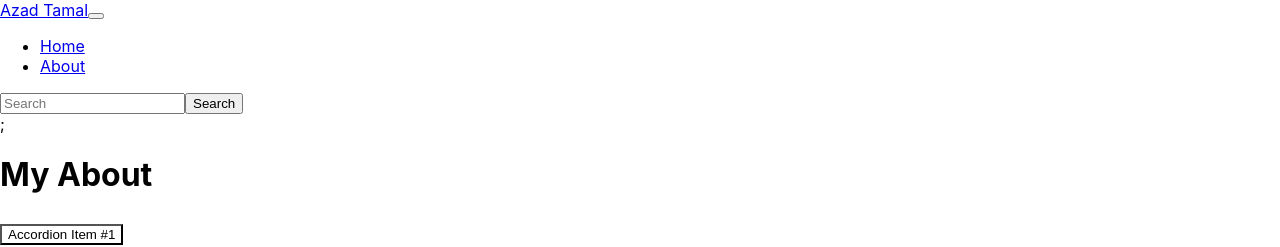
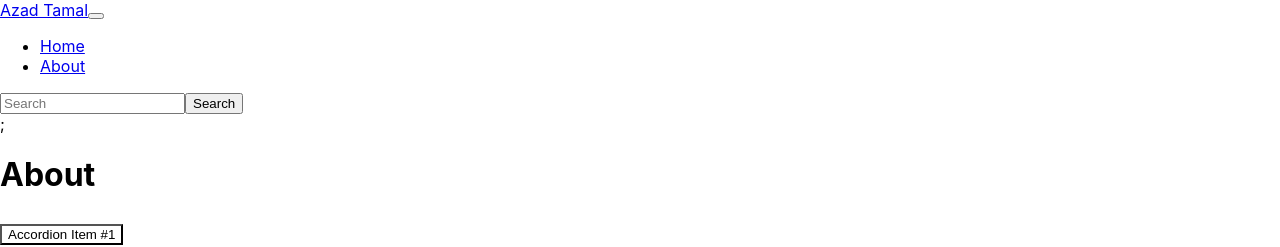
Before and after one commit to MrAzadT/react-my-app-2, a React (Create React App) app: page / in a window 1280 px wide. Shown: the top 247 px of the page. Built offline with nearby package versions, Linux system fonts and the light colour scheme; the HTML template or start-up script is replaced by a standard one.

Commit message:
function

```diff
--- a/src/App.js
+++ b/src/App.js
@@ -6,7 +6,7 @@ function App() {
   return (
     <div>
       <Navbar title="Azad Tamal" about="About" />;
-      <About heading="My About" />
+      <About heading="About" />
       <Text heading="enter the Text" />
     </div>
   );
```
